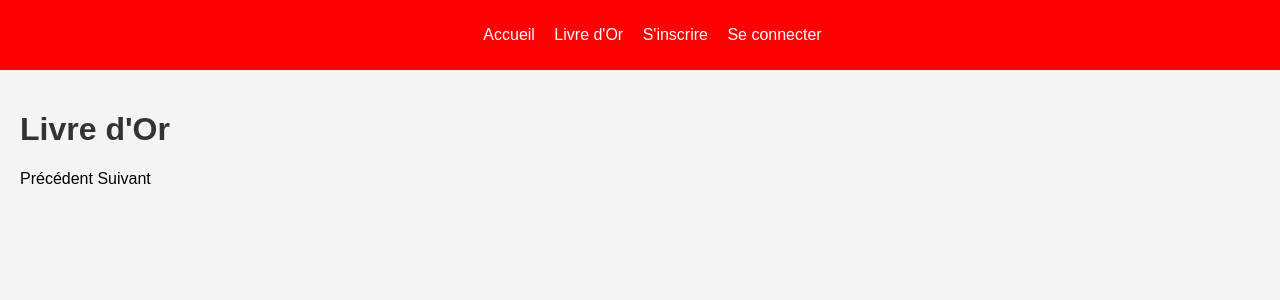
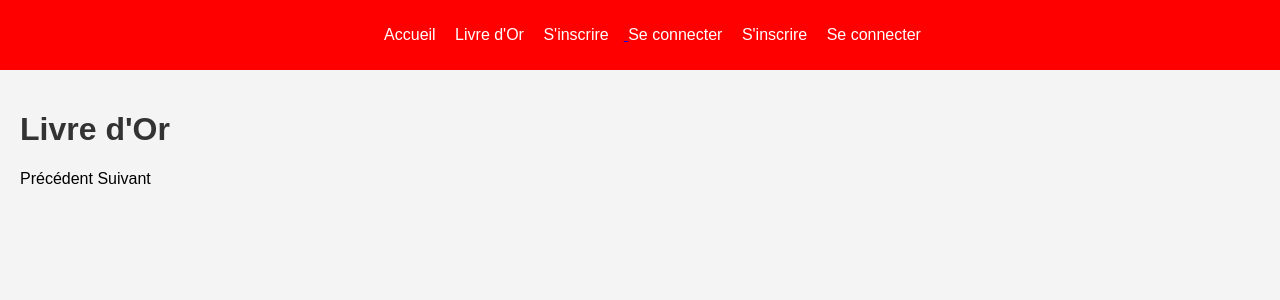
Before and after one commit to Reda21-eng/livre-or, a PHP site: page /livre-or/livre-or.php in a window 1280 px wide. Shown: the top 300 px of the page. Run offline with PHP 8.4, Linux system fonts and the light colour scheme; data that the repository does not hold is empty.

Commit message:
fichiers liens

```diff
--- a/structure/livre-or.php
+++ b/structure/livre-or.php
@@ -38,6 +38,9 @@
             <ul>
                 <li><a href="index.php">Accueil</a></li>
                 <li><a href="livre-or.php">Livre d'Or</a></li>
+                <li> <a href=< href="http://localhost/livre-or/authentification/inscription.php">S'inscrire</li>
+                <li> <a href="http://localhost/livre-or/authentification/connexion.php">Se connecter</a></li>
+
                 <?php
                 if(isset($_SESSION['user'])) {
                     echo("<li><form method='post' action='deconnexion.php'><button name='deconnexion' type='submit'>déconnexion</button></form></li>");
```
